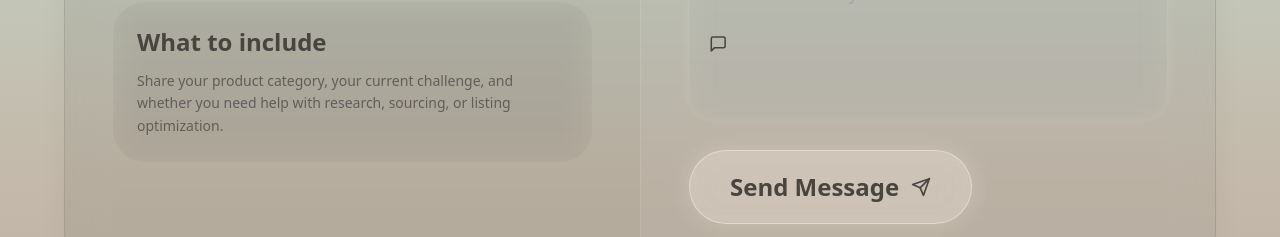
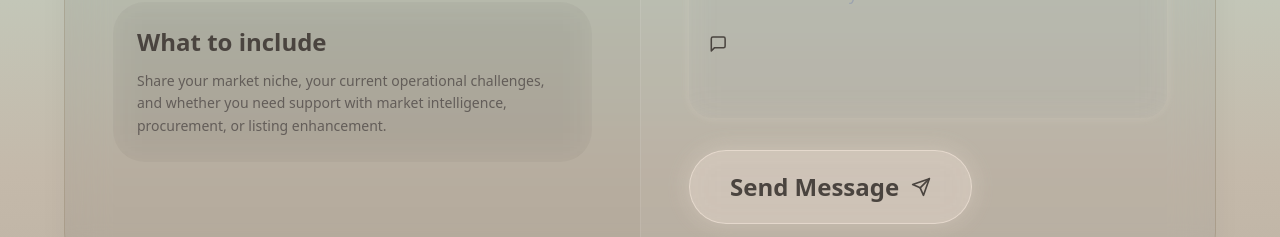
Before and after one commit to reeyoverendia-ai/FBA-Portfolio, a React (Vite) app: page / in a window 1280 px wide. Shown: the part 5145-5382 px from the top of the page. Built offline with nearby package versions, Linux system fonts and the light colour scheme; the HTML template or start-up script is replaced by a standard one.

Commit message:
Update Contact.jsx

```diff
--- a/src/components/Contact.jsx
+++ b/src/components/Contact.jsx
@@ -59,7 +59,7 @@ export default function Contact() {
                 <div className="glass-soft rounded-[2rem] p-6 text-center sm:text-left">
                   <h3 className="text-xl md:text-2xl font-semibold mb-3 text-[#4A443F]">What to include</h3>
                   <p className="text-sm text-[#635D59] leading-relaxed">
-                    Share your product category, your current challenge, and whether you need help with research, sourcing, or listing optimization.
+                    Share your market niche, your current operational challenges, and whether you need support with market intelligence, procurement, or listing enhancement.
                   </p>
                 </div>
               </div>
```
